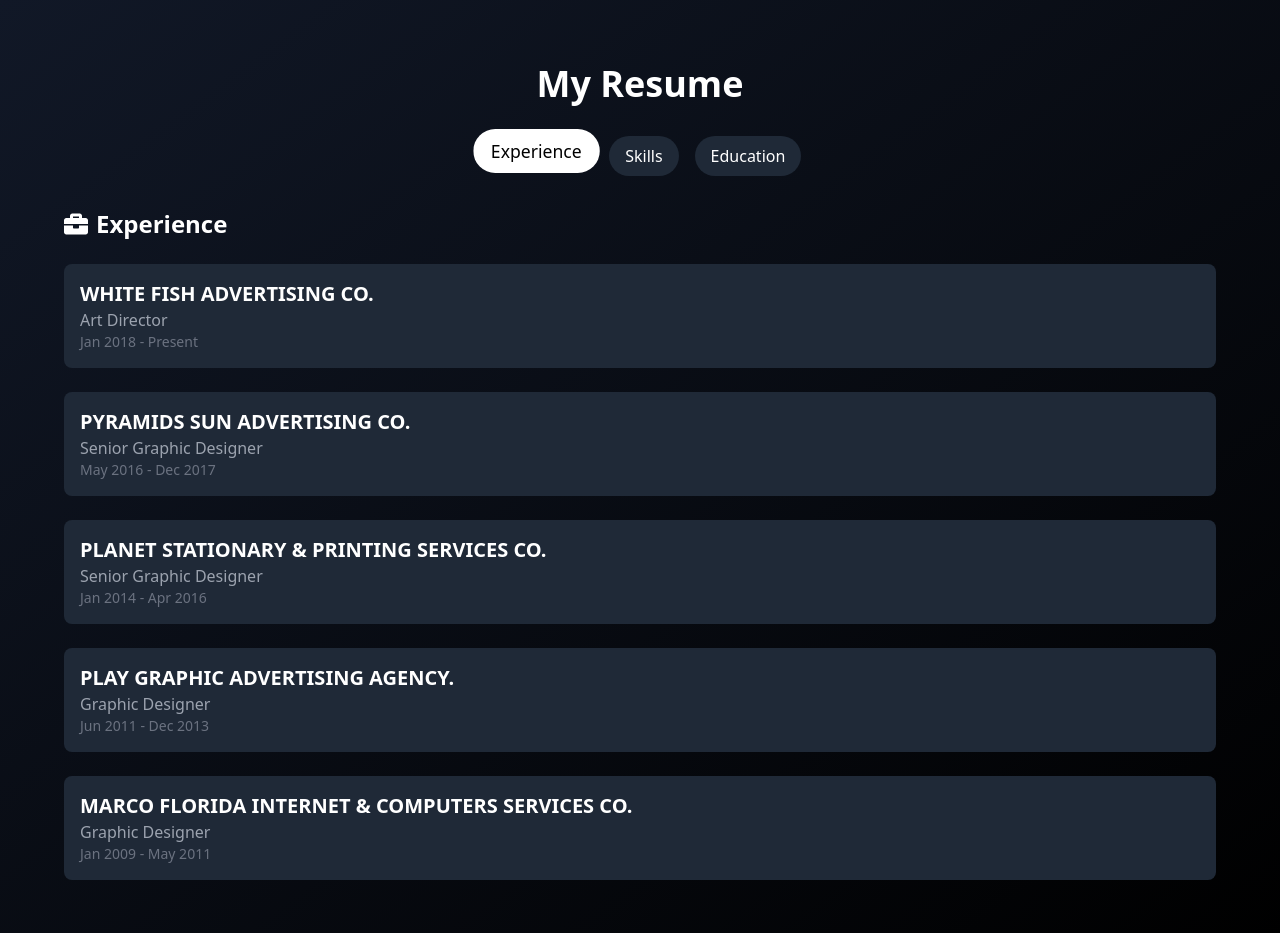
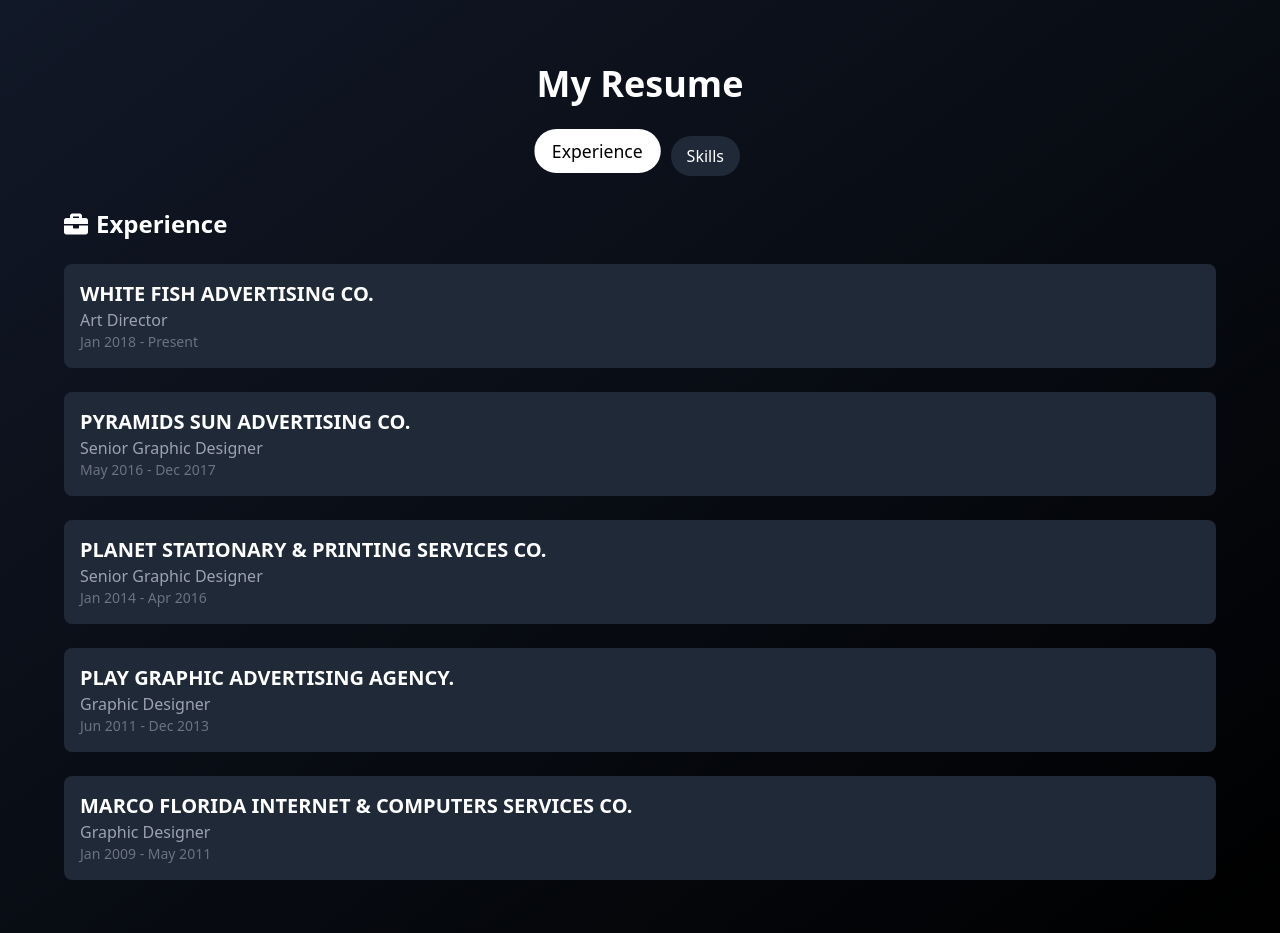
Before and after one commit to TeamOrlando/portfolio, a React (Vite) app: page /preview in a window 1280 px wide. Shown: the part 1600-2533 px from the top of the page. Built offline with nearby package versions, Linux system fonts and the light colour scheme.

Commit message:
Education deleted from resume

```diff
--- a/src/pages/preview/components/resume.jsx
+++ b/src/pages/preview/components/resume.jsx
@@ -1,6 +1,6 @@
 import { motion } from 'framer-motion';
 import { useState } from 'react';
-import { FaBriefcase, FaGraduationCap, FaCode, FaLanguage } from 'react-icons/fa';
+import { FaBriefcase, FaCode, FaLanguage } from 'react-icons/fa';
 
 const skills = [
   { name: 'Photoshop', level: 80 },
@@ -22,10 +22,6 @@ const experiences = [
   { company: 'PLANET STATIONARY & PRINTING SERVICES CO.', role: 'Senior Graphic Designer', duration: 'Jan 2014 - Apr 2016' },
   { company: 'PLAY GRAPHIC ADVERTISING AGENCY.', role: 'Graphic Designer', duration: 'Jun 2011 - Dec 2013' },
   { company: 'MARCO FLORIDA INTERNET & COMPUTERS SERVICES CO.', role: 'Graphic Designer', duration: 'Jan 2009 - May 2011' }
-];
-
-const education = [
-  { degree: 'BS/MS in Computer Science', institution: 'University of Maryland' }
 ];
 
 const Resume = () => {
@@ -53,7 +49,7 @@ const Resume = () => {
       </motion.h1>
 
       <div className="flex justify-center mb-8">
-        {['experience', 'skills', 'education'].map((tab) => (
+        {['experience', 'skills'].map((tab) => (
           <motion.button
             key={tab}
             className={`mx-2 px-4 py-2 rounded-full ${activeTab === tab ? 'bg-white text-black' : 'bg-gray-800'}`}
@@ -132,23 +128,6 @@ const Resume = () => {
           </div>
         )}
 
-        {activeTab === 'education' && (
-          <div className="space-y-6">
-            <h2 className="text-2xl font-bold flex items-center"><FaGraduationCap className="mr-2" /> Education</h2>
-            {education.map((edu, index) => (
-              <motion.div
-                key={index}
-                className="bg-gray-800 p-4 rounded-lg"
-                initial={{ opacity: 0, x: -50 }}
-                animate={{ opacity: 1, x: 0 }}
-                transition={{ duration: 0.5, delay: index * 0.1 }}
-              >
-                <h3 className="text-xl font-semibold">{edu.degree}</h3>
-                <p className="text-gray-400">{edu.institution}</p>
-              </motion.div>
-            ))}
-          </div>
-        )}
       </motion.div>
     </div>
   );
```
